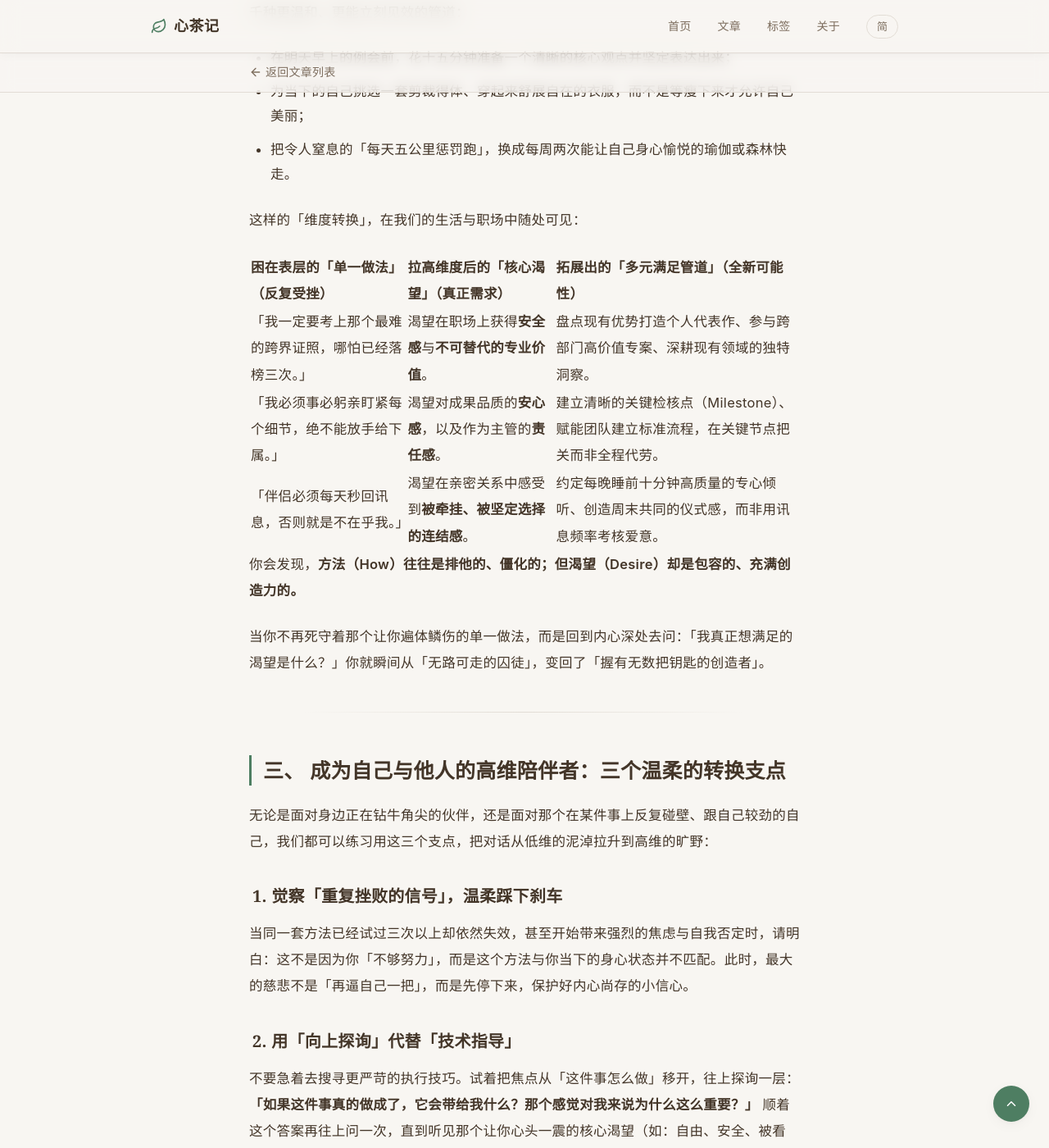
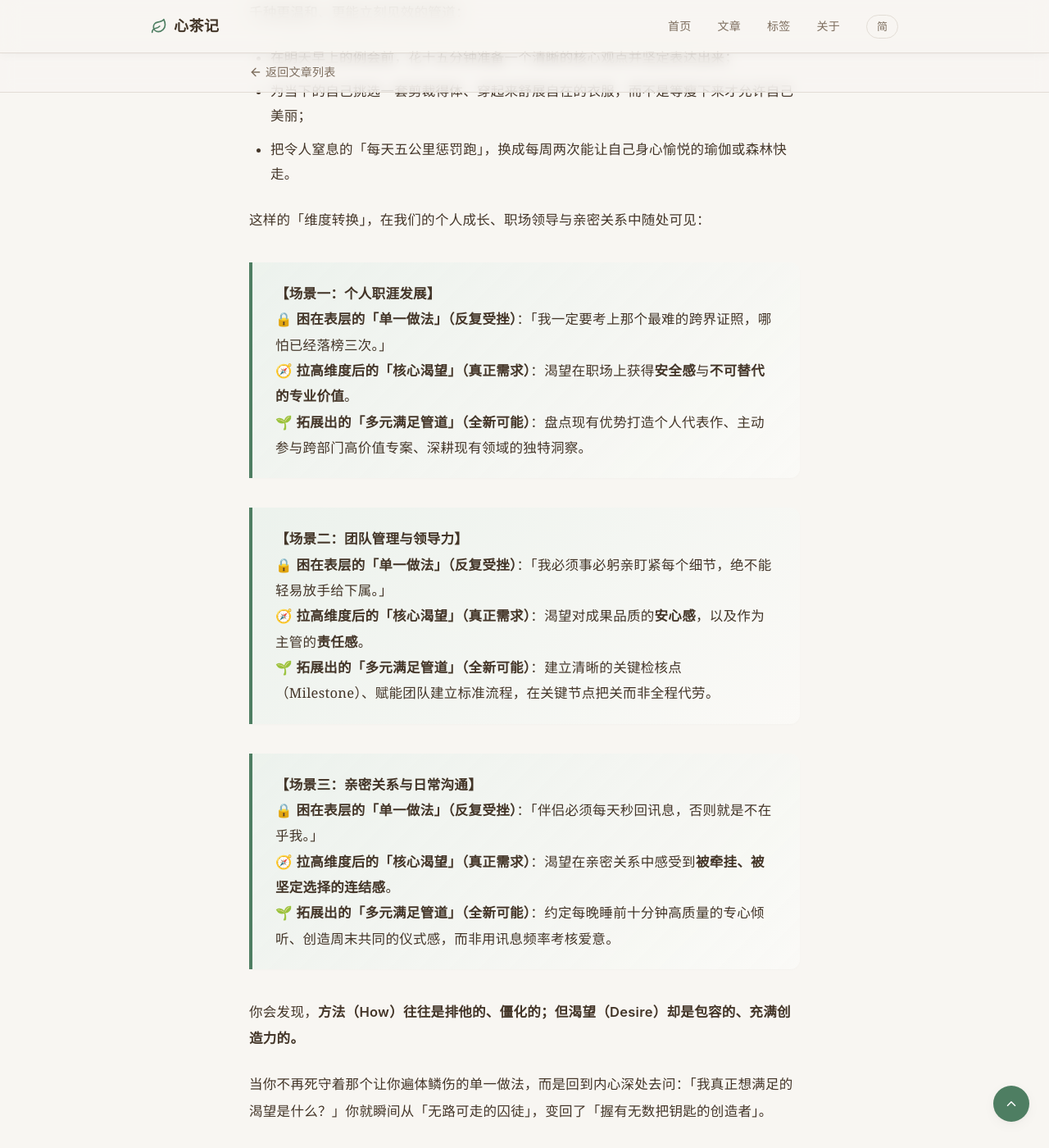
Before and after one commit to coachsunny/blog, a Jekyll site: the page built from _posts/2026-11-04-respect-vs-compliance-exploring-deeper-desires.md, in a window 1280 px wide and 1400 px high, scrolled down 2878 px. Shown: the whole window at 82% size. Built offline with Jekyll 4.4.1, drawn with Linux system fonts in a browser that asks for light colours.

Commit message:
style(post): replace cramped 3-column table with progressive scenario cards and add global table CSS

```diff
--- a/_posts/2026-11-04-respect-vs-compliance-exploring-deeper-desires.md
+++ b/_posts/2026-11-04-respect-vs-compliance-exploring-deeper-desires.md
@@ -64,13 +64,22 @@ description: 如果一个人一直锁定在某个做法上却反复失败，一
 * 为当下的自己挑选一套剪裁得体、穿起来舒展自在的衣服，而不是等瘦下来才允许自己美丽；
 * 把令人窒息的「每天五公里惩罚跑」，换成每周两次能让自己身心愉悦的瑜伽或森林快走。
 
-这样的「维度转换」，在我们的生活与职场中随处可见：
+这样的「维度转换」，在我们的个人成长、职场领导与亲密关系中随处可见：
 
-| 困在表层的「单一做法」（反复受挫） | 拉高维度后的「核心渴望」（真正需求） | 拓展出的「多元满足管道」（全新可能性） |
-| :--- | :--- | :--- |
-| 「我一定要考上那个最难的跨界证照，哪怕已经落榜三次。」 | 渴望在职场上获得**安全感**与**不可替代的专业价值**。 | 盘点现有优势打造个人代表作、参与跨部门高价值专案、深耕现有领域的独特洞察。 |
-| 「我必须事必躬亲盯紧每个细节，绝不能放手给下属。」 | 渴望对成果品质的**安心感**，以及作为主管的**责任感**。 | 建立清晰的关键检核点（Milestone）、赋能团队建立标准流程，在关键节点把关而非全程代劳。 |
-| 「伴侣必须每天秒回讯息，否则就是不在乎我。」 | 渴望在亲密关系中感受到**被牵挂、被坚定选择的连结感**。 | 约定每晚睡前十分钟高质量的专心倾听、创造周末共同的仪式感，而非用讯息频率考核爱意。 |
+> **【场景一：个人职涯发展】**
+> 🔒 **困在表层的「单一做法」（反复受挫）**：「我一定要考上那个最难的跨界证照，哪怕已经落榜三次。」
+> 🧭 **拉高维度后的「核心渴望」（真正需求）**：渴望在职场上获得**安全感**与**不可替代的专业价值**。
+> 🌱 **拓展出的「多元满足管道」（全新可能）**：盘点现有优势打造个人代表作、主动参与跨部门高价值专案、深耕现有领域的独特洞察。
+
+> **【场景二：团队管理与领导力】**
+> 🔒 **困在表层的「单一做法」（反复受挫）**：「我必须事必躬亲盯紧每个细节，绝不能轻易放手给下属。」
+> 🧭 **拉高维度后的「核心渴望」（真正需求）**：渴望对成果品质的**安心感**，以及作为主管的**责任感**。
+> 🌱 **拓展出的「多元满足管道」（全新可能）**：建立清晰的关键检核点（Milestone）、赋能团队建立标准流程，在关键节点把关而非全程代劳。
+
+> **【场景三：亲密关系与日常沟通】**
+> 🔒 **困在表层的「单一做法」（反复受挫）**：「伴侣必须每天秒回讯息，否则就是不在乎我。」
+> 🧭 **拉高维度后的「核心渴望」（真正需求）**：渴望在亲密关系中感受到**被牵挂、被坚定选择的连结感**。
+> 🌱 **拓展出的「多元满足管道」（全新可能）**：约定每晚睡前十分钟高质量的专心倾听、创造周末共同的仪式感，而非用讯息频率考核爱意。
 
 你会发现，**方法（How）往往是排他的、僵化的；但渴望（Desire）却是包容的、充满创造力的。**
 
--- a/css/style.css
+++ b/css/style.css
@@ -947,6 +947,54 @@ a.tag:hover {
   text-decoration-color: var(--primary);
 }
 
+/* 文章内表格（温润茶席卡片风格，防止栏位挤压） */
+.post-content table {
+  width: 100%;
+  border-collapse: separate;
+  border-spacing: 0;
+  margin: 32px 0;
+  font-size: 15px;
+  line-height: 1.75;
+  background-color: var(--bg-card);
+  border: 1px solid var(--border);
+  border-radius: var(--radius-lg);
+  overflow: hidden;
+  box-shadow: 0 2px 8px hsla(28, 20%, 15%, 0.03);
+}
+
+.post-content thead th {
+  background-color: hsla(145, 25%, 92%, 0.6);
+  color: var(--primary-dark);
+  font-family: var(--font-serif);
+  font-weight: 600;
+  text-align: left;
+  padding: 14px 18px;
+  border-bottom: 1.5px solid hsla(145, 24%, 40%, 0.2);
+}
+
+.post-content tbody td {
+  padding: 14px 18px;
+  border-bottom: 1px solid var(--border);
+  vertical-align: top;
+  color: var(--text);
+}
+
+.post-content tbody tr:last-child td {
+  border-bottom: none;
+}
+
+.post-content tbody tr:nth-child(even) {
+  background-color: hsla(44, 35%, 98%, 0.6);
+}
+
+@media (max-width: 640px) {
+  .post-content table {
+    display: block;
+    overflow-x: auto;
+    -webkit-overflow-scrolling: touch;
+  }
+}
+
 /* 教练反思与觉察提问卡片 */
 .coaching-box,
 .reflection-box {
```
